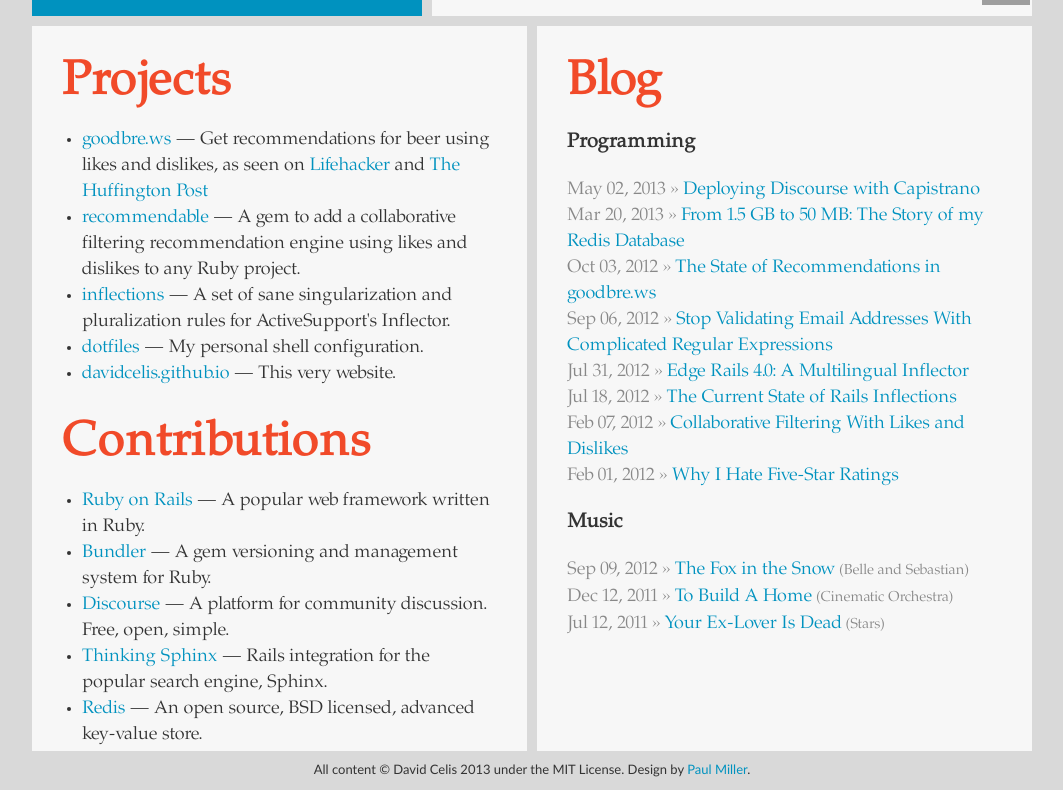
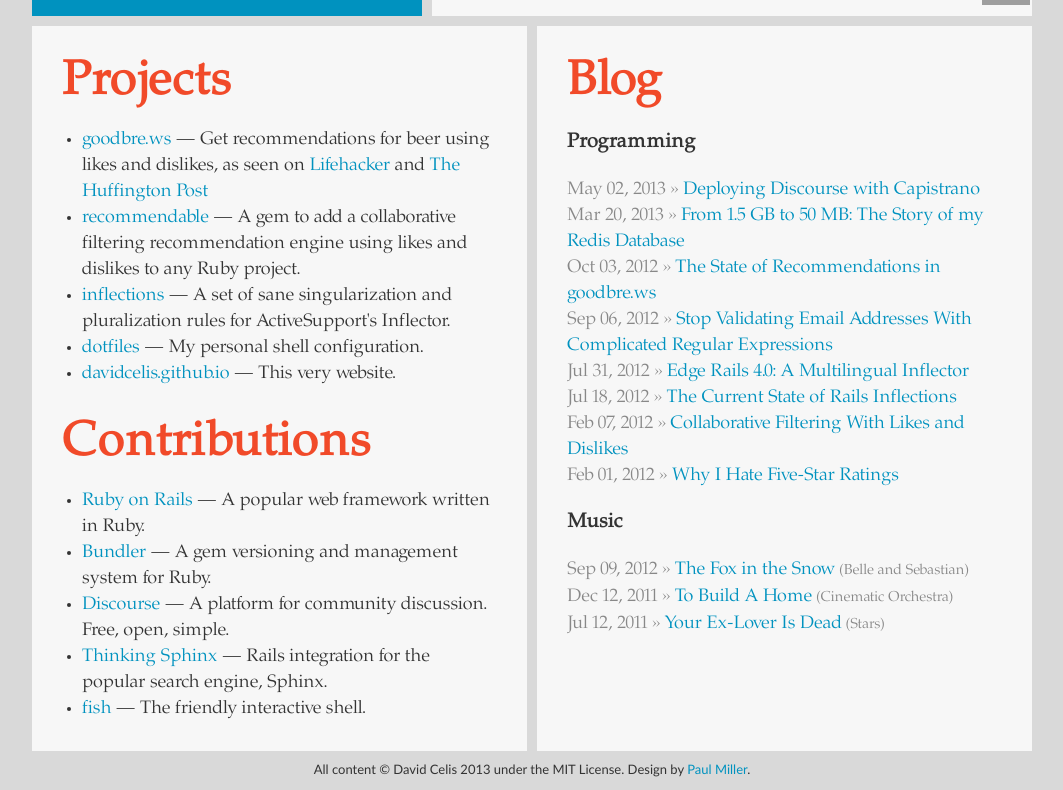
Before and after one commit to davidcelis/davidcelis.github.io, a Jekyll site: the page built from index.html, in a window 1280 px wide, cut to the strip 186-976 px from the top of the page. Shown: the whole strip, without its empty margins (108-1171 px from the left). Built offline with Jekyll 4.4.1, drawn with Linux system fonts in a browser that asks for light colours; grey boxes are pictures that could not be loaded.

Commit message:
Add fish as a contribution
Signed-off-by: David Celis <me@davidcel.is>

```diff
--- a/_includes/projects.html
+++ b/_includes/projects.html
@@ -69,9 +69,9 @@
   </li>
 
   <li class="project">
-    <a href="https://github.com/antirez/redis" rel="nofollow" target="_blank">
-      Redis
+    <a href="https://github.com/fish-shell/fish-shell" rel="nofollow" target="_blank">
+      fish
     </a>
-    — An open source, BSD licensed, advanced key-value store.
+    — The friendly interactive shell.
   </li>
 </ul>
```
